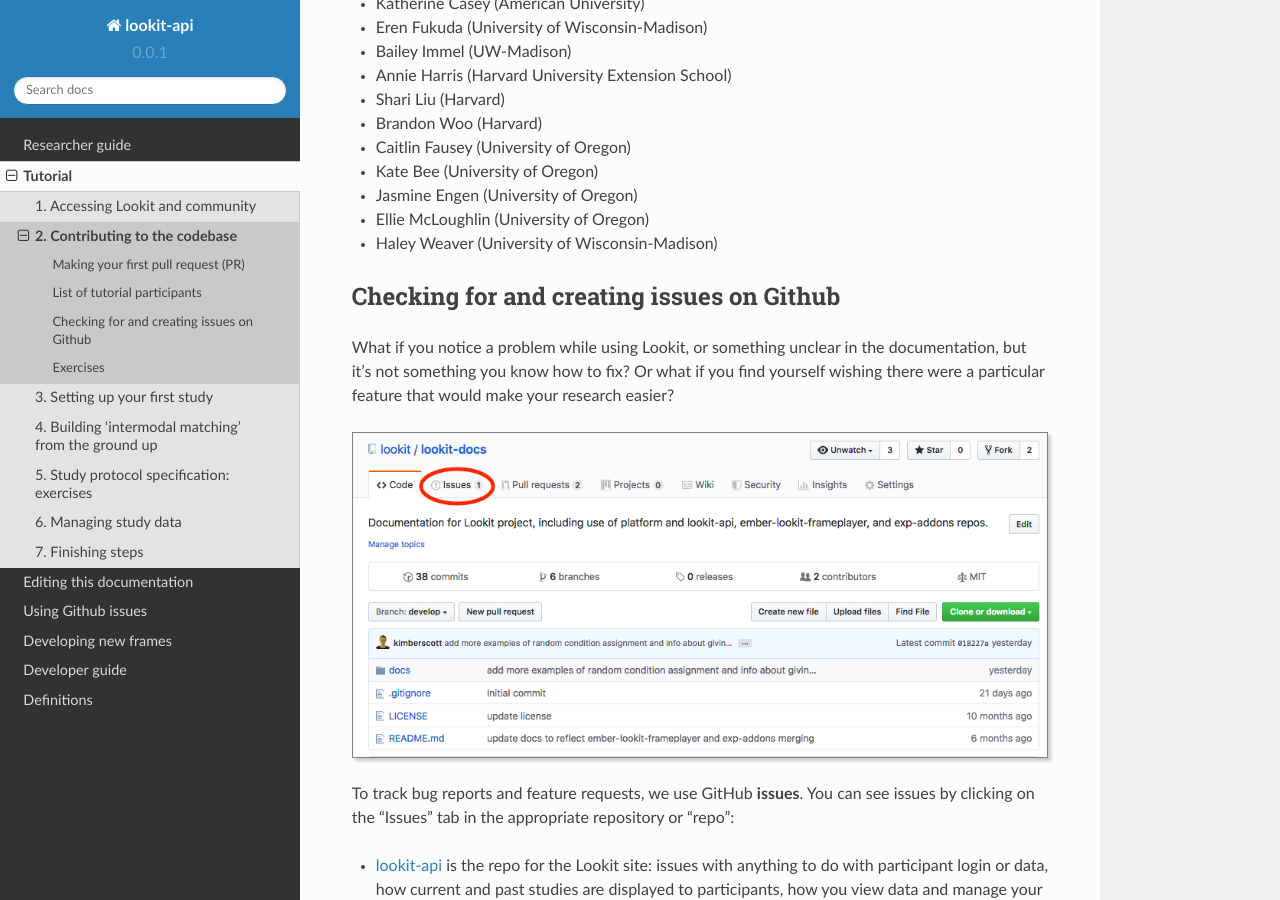
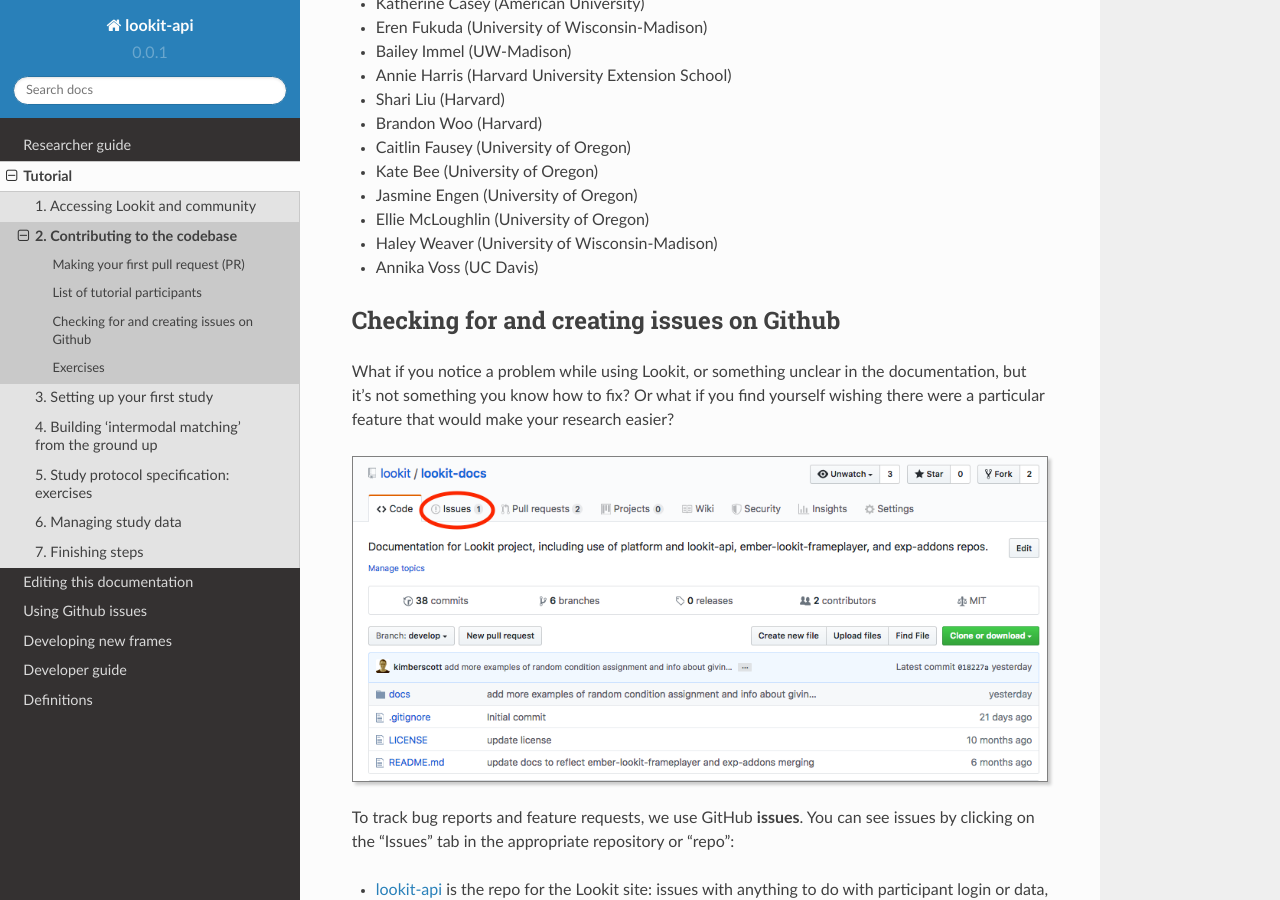
Before and after one commit to lookit/lookit-docs, a Sphinx documentation site: the page built from docs/source/tutorial-contributing.rst, in a window 1280 px wide and 900 px high, scrolled down 4405 px. Built offline with Sphinx 7.4.7 and the Read the Docs theme 2.0.0, drawn with Linux system fonts in a browser that asks for light colours.

Commit message:
Update tutorial-contributing.rst

```diff
--- a/docs/source/tutorial-contributing.rst
+++ b/docs/source/tutorial-contributing.rst
@@ -100,6 +100,7 @@
 - Jasmine Engen (University of Oregon)
 - Ellie McLoughlin (University of Oregon)
 - Haley Weaver (University of Wisconsin-Madison)
+- Annika Voss (UC Davis)
 
 .. _Github issues overview:
 
```
